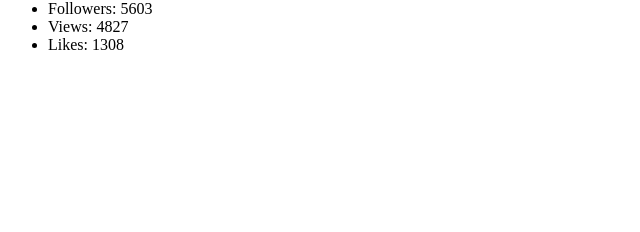
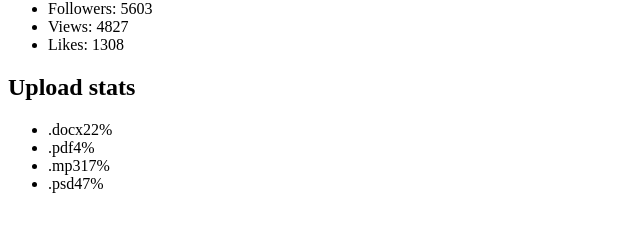
Before and after one commit to Anatoliy-Mostovoy/goit-react-hw-01-components, a React (Create React App) app: page / in a window 1280 px wide. Shown: the part 430-662 px from the top of the page, without its empty margins (0-640 px from the left). Built offline with nearby package versions, Linux system fonts and the light colour scheme.

Commit message:
Done task2 hw

```diff
--- a/package.json
+++ b/package.json
@@ -42,7 +42,8 @@
   },
   "devDependencies": {
     "eslint": "^7.30.0",
-    "prettier": "^2.3.2"
+    "prettier": "^2.3.2",
+    "prop-types": "^15.7.2"
   },
   "lint-staged": {
     "*.{js,jsx}": "eslint --cache --fix",
--- a/src/App.js
+++ b/src/App.js
@@ -1,6 +1,8 @@
 import React from "react";
 import Profile from "./hw-01/components/Profile";
 import user from "./hw-01/data/user.json";
+import Statistics from "./hw-02/components/Statistics";
+import statisticalData from "./hw-02/data/statistical-data.json";
 
 const App = () => (
   <div>
@@ -11,6 +13,7 @@
       avatar={user.avatar}
       stats={user.stats}
     />
+    <Statistics title="Upload stats" stats={statisticalData} />
   </div>
 );
 
--- a/src/hw-01/components/Profile.js
+++ b/src/hw-01/components/Profile.js
@@ -1,4 +1,5 @@
 import React from "react";
+import PropTypes from "prop-types";
 
 const Profile = ({ name, tag, location, avatar, stats }) => (
   <div className="profile">
@@ -26,4 +27,12 @@
   </div>
 );
 
+Profile.propsTypes = {
+  name: PropTypes.string.isRequired,
+  tag: PropTypes.string.isRequired,
+  location: PropTypes.string.isRequired,
+  avatar: PropTypes.string,
+  stats: PropTypes.string.isRequired,
+};
+
 export default Profile;
--- /dev/null
+++ b/src/hw-02/components/Statistics.js
@@ -0,0 +1,19 @@
+import React from "react";
+import StatsItem from "./StatsItem";
+
+const Statistics = ({ title, stats }) => (
+  <section className="statistics">
+    <h2 className="title">{title.length === 0 ? "" : "Upload stats"}</h2>
+    <ul className="stat-list">
+      {stats.map((item) => (
+        <StatsItem
+          key={item.id}
+          label={item.label}
+          percentage={item.percentage}
+        />
+      ))}
+    </ul>
+  </section>
+);
+
+export default Statistics;
--- /dev/null
+++ b/src/hw-02/components/StatsItem.js
@@ -0,0 +1,12 @@
+import React from "react";
+
+const StatsItem = ({ id, label, percentage }) => (
+  <>
+    <li className="item" key={id}>
+      <span className="label">{label}</span>
+      <span className="percentage">{percentage}%</span>
+    </li>
+  </>
+);
+
+export default StatsItem;
--- /dev/null
+++ b/src/hw-02/data/statistical-data.json
@@ -0,0 +1,6 @@
+[
+    { "id": "id-1", "label": ".docx", "percentage": 22 },
+    { "id": "id-2", "label": ".pdf", "percentage": 4 },
+    { "id": "id-3", "label": ".mp3", "percentage": 17 },
+    { "id": "id-4", "label": ".psd", "percentage": 47 }
+  ]
```
